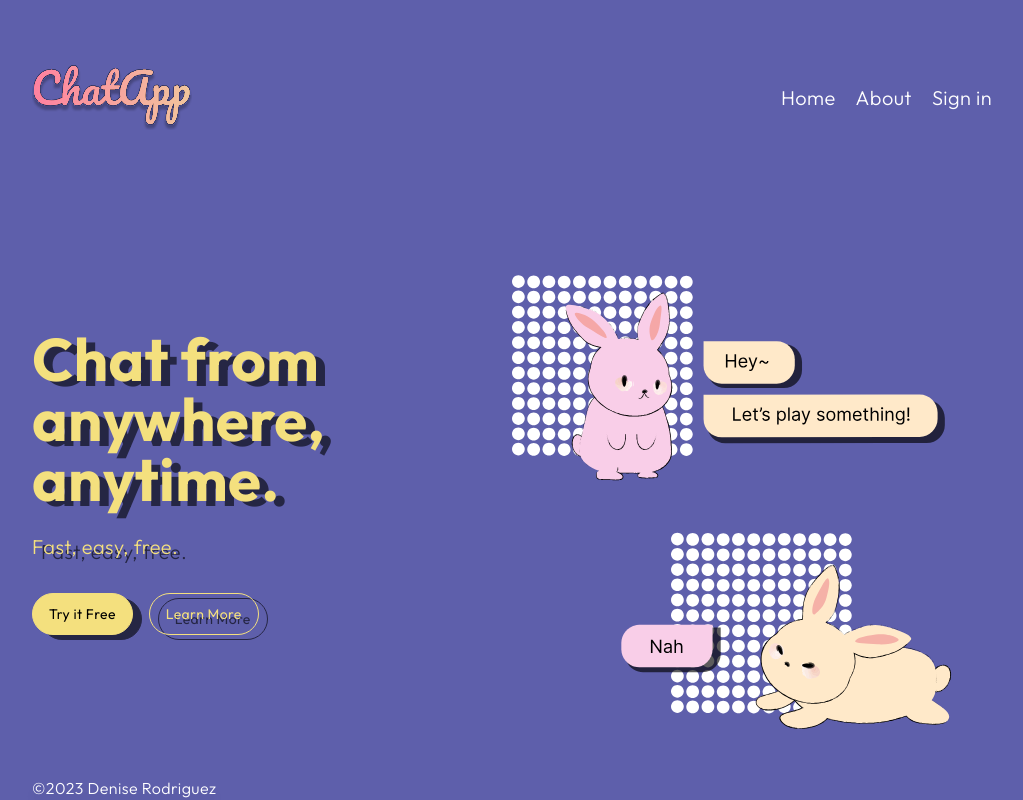
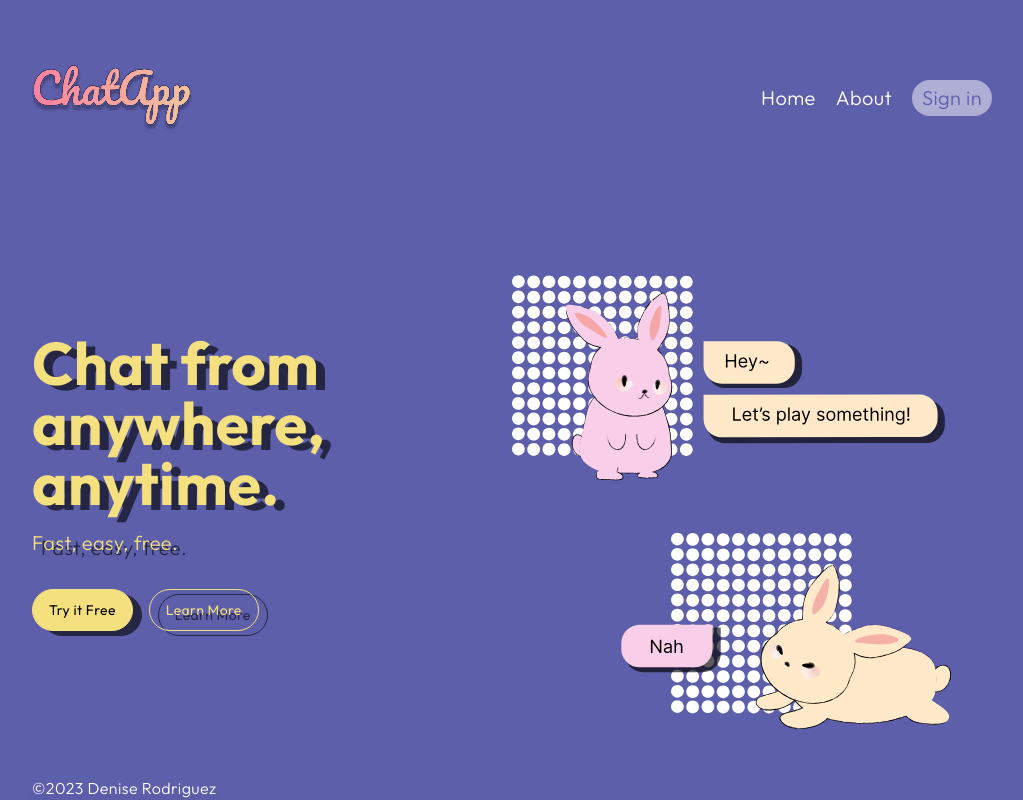
Before and after one commit to deniselupe/chat-app, a Next.js app in the folder frontend/: page /frontend/ in a window 1280 px wide. Shown: the whole page, without its empty margins (128-1151 px from the left). Built offline with nearby package versions, Linux system fonts and the light colour scheme; no server answers.

Commit message:
feat: add sign in button for navbar

```diff
--- a/frontend/src/app/page.tsx
+++ b/frontend/src/app/page.tsx
@@ -8,7 +8,7 @@ export default function HomePage() {
       <section className="md:pt-14 mb-4">
         <div className="w-full h-full flex flex-col md:flex-row md:justify-between md:items-start lg:items-center animate-fade">
           <div id="left" className="pb-10 md:mr-4 max-w-[400px] text-custom-yellow drop-shadow-text">
-            <h1 className="mb-6 text-6xl font-bold">
+            <h1 className="mb-4 text-6xl font-bold">
               Chat from
               <br />
               anywhere,
--- a/frontend/src/components/header/index.tsx
+++ b/frontend/src/components/header/index.tsx
@@ -19,7 +19,7 @@ export default function Header() {
                     <div className="flex gap-5 justify-end items-center">
                         <Link href="/" className="hidden md:inline-block hover:transition hover:duration-300 hover:text-custom-yellow hover:drop-shadow-nav">Home</Link>
                         <Link href="/about" className="hidden md:inline-block hover:transition hover:duration-300 hover:text-custom-yellow hover:drop-shadow-nav">About</Link>
-                        <Link href="#" className="hidden md:inline-block hover:transition hover:duration-300 hover:text-custom-yellow hover:drop-shadow-nav">Sign in</Link>
+                        <button type="button" className="hidden md:inline-block w-20 h-9 rounded-full text-custom-purple text-md bg-white opacity-50 hover:opacity-100">Sign in</button>
                         <button type="button" className="w-10 h-10 inline-block md:hidden rounded flex flex-col justify-center items-center drop-shadow-nav" onClick={handleToggle}>
                             <div className={`w-8 h-1 my-1 rounded-full bg-white transition duration-300 opacity-100 ${open && "rotate-45 translate-y-3"}`} />
                             <div className={`w-8 h-1 my-1 rounded-full bg-white transition duration-300 ${open ? "opacity-0" : "opacity-100"}`} />
@@ -35,7 +35,7 @@ export default function Header() {
                     <ul className={`w-5/6 md:w-3/4 mx-auto border-t border-custom-yellow`}>
                         <li className="py-4 border-b border-custom-yellow hover:transition hover:duration-300 hover:text-custom-yellow hover:drop-shadow-nav">Home</li>
                         <li className="py-4 border-b border-custom-yellow hover:transition hover:duration-300 hover:text-custom-yellow hover:drop-shadow-nav">About</li>
-                        <li className="py-4">Sign in</li>
+                        <li className="py-4"><button type="button" className="w-20 h-9 rounded-full text-custom-purple bg-white opacity-50 hover:opacity-100">Sign in</button></li>
                     </ul>
                 </div>
             }
--- a/frontend/tailwind.config.js
+++ b/frontend/tailwind.config.js
@@ -28,6 +28,7 @@
           "darkpink": "#ff80a0",
           "purple": "#5e5fab",
           "yellow": "#f4e07e",
+          "blue": "#91c8e3",
         },
       },
       boxShadow: {
```
